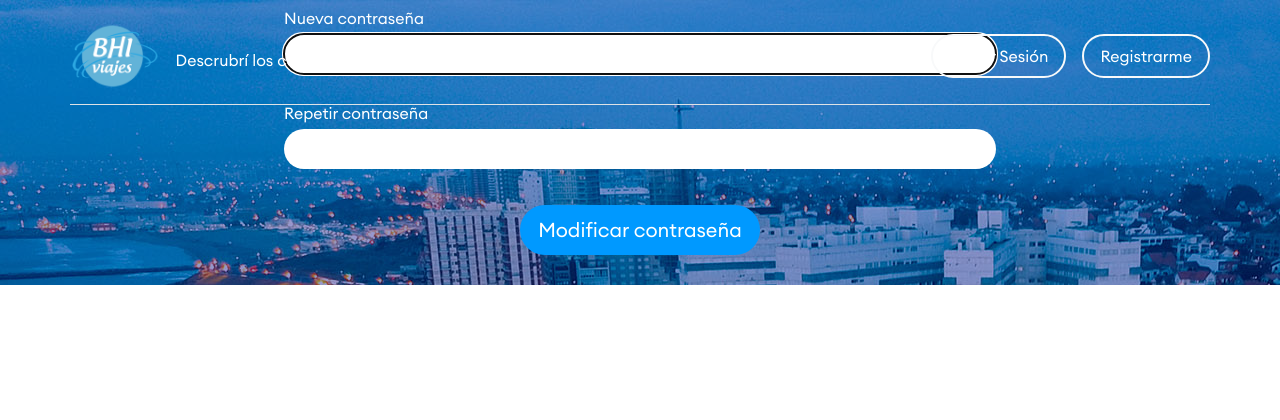
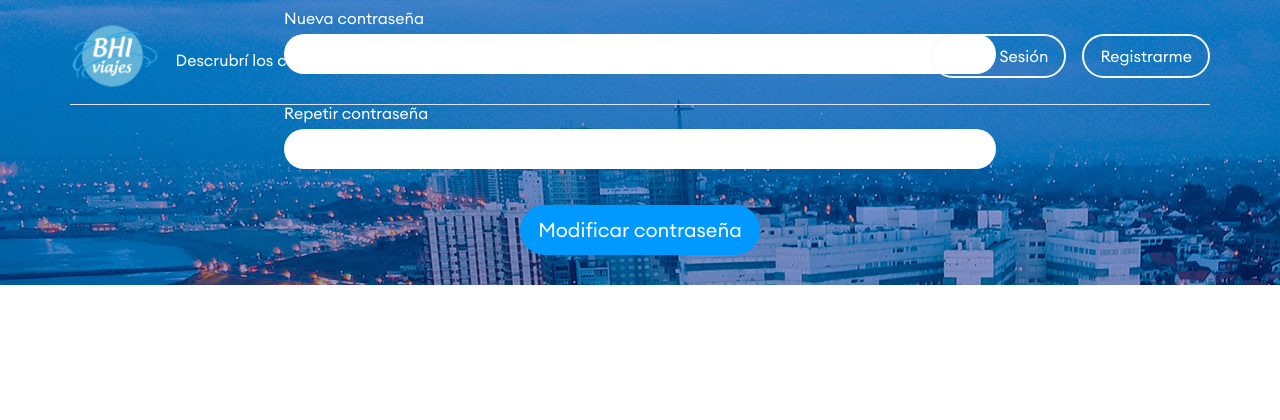
Before and after one commit to chimpadigital/bhi-front-chimpance, a PHP site: page /nueva-pass.php in a window 1280 px wide, with the restyled element focused. Shown: the top 420 px of the page. Run offline with PHP 8.4, Linux system fonts and the light colour scheme.

Commit message:
focus input disabled

```diff
--- a/assets/css/style.css
+++ b/assets/css/style.css
@@ -521,7 +521,7 @@ form.login.pass input{background:white; border:0px solid var(--bs-primary);borde
   position: absolute;left: -2px;bottom: -6px;width: 100px;
 }
 
-
+input:focus, select:focus{outline: 0px;}
 
 
 .modal-link{font-weight: 600;color: inherit;}
```
